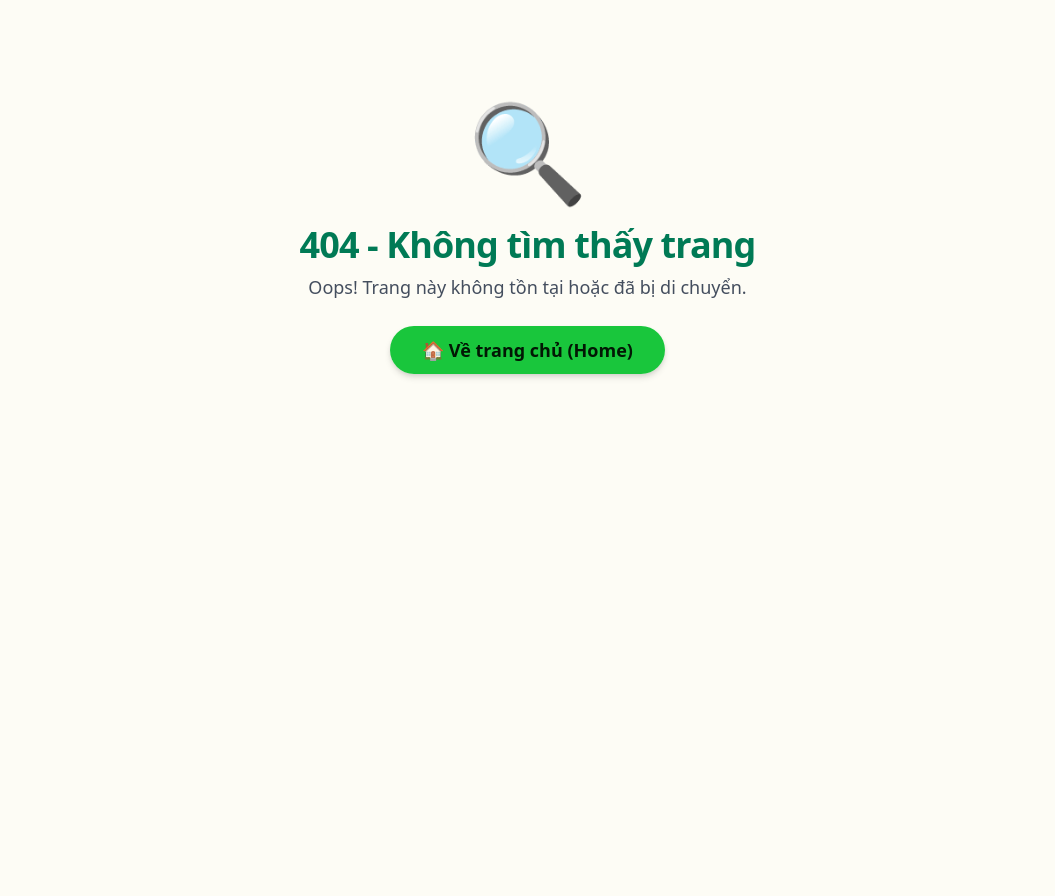
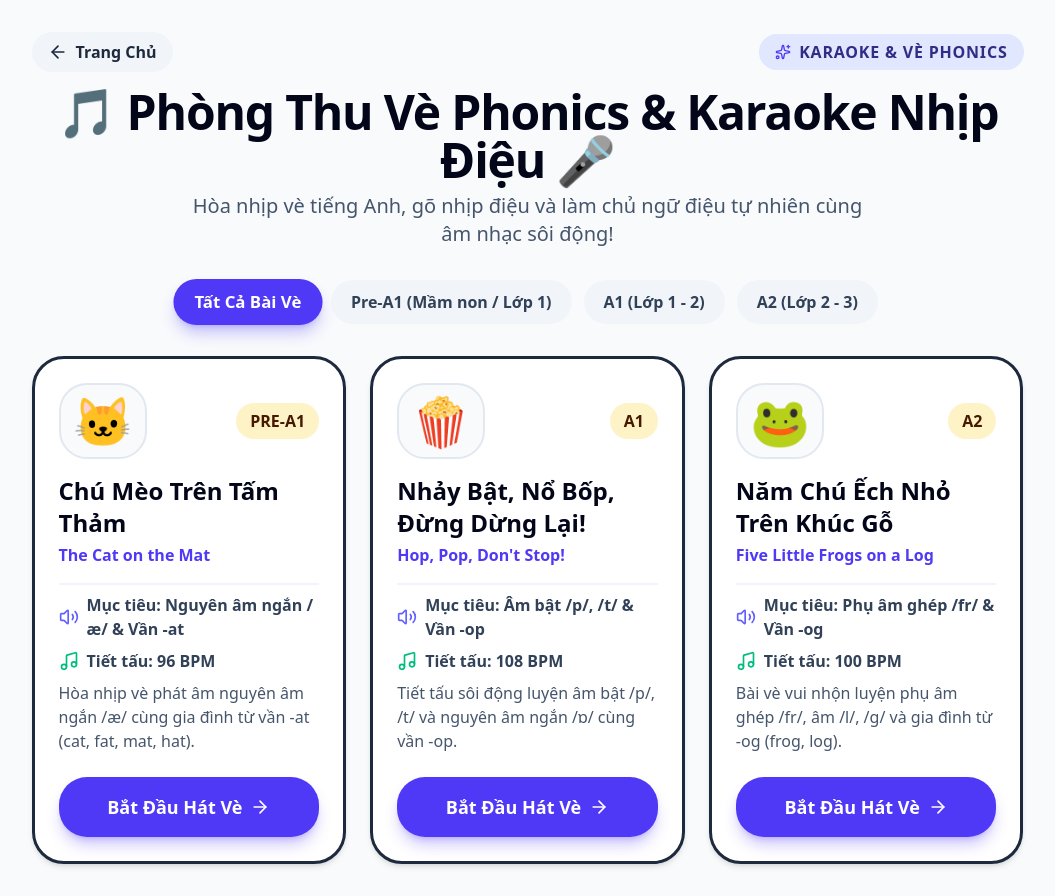
Before and after one commit to lehung1109/gamehub, a Next.js app: page /chants in a window 1280 px wide. Before the commit this address had no page. Shown: the whole page, without its empty margins (105-1160 px from the left). Before the commit the page ends 800 px from the top, so only its background shows below. Built offline with nearby package versions, Linux system fonts and the light colour scheme.

Commit message:
feat(chants): add ChantCatalog and dynamic /chants/[chantId] routes

```diff
--- /dev/null
+++ b/src/app/chants/[chantId]/page.tsx
@@ -0,0 +1,48 @@
+// src/app/chants/[chantId]/page.tsx
+
+import type { Metadata } from 'next'
+import { notFound } from 'next/navigation'
+import { getAllChants, getChantById } from '@/lib/phonics-chant-engine'
+import { KaraokeChantStudio } from '@/components/chant/KaraokeChantStudio'
+
+interface ChantPageProps {
+  params: Promise<{ chantId: string }>
+}
+
+export async function generateStaticParams() {
+  const chants = getAllChants()
+  return chants.map((chant) => ({
+    chantId: chant.id,
+  }))
+}
+
+export async function generateMetadata({ params }: ChantPageProps): Promise<Metadata> {
+  const { chantId } = await params
+  const chant = getChantById(chantId)
+
+  if (!chant) {
+    return {
+      title: 'Không tìm thấy bài vè | GameHub',
+    }
+  }
+
+  return {
+    title: `${chant.titleVi} - ${chant.titleEn} | Karaoke Phonics GameHub`,
+    description: chant.descriptionVi,
+  }
+}
+
+export default async function ChantDetailPage({ params }: ChantPageProps) {
+  const { chantId } = await params
+  const chant = getChantById(chantId)
+
+  if (!chant) {
+    notFound()
+  }
+
+  return (
+    <main className="min-h-screen bg-slate-50">
+      <KaraokeChantStudio chant={chant} />
+    </main>
+  )
+}
--- /dev/null
+++ b/src/app/chants/page.tsx
@@ -0,0 +1,21 @@
+// src/app/chants/page.tsx
+
+import type { Metadata } from 'next'
+import { getAllChants } from '@/lib/phonics-chant-engine'
+import { ChantCatalog } from '@/components/chant/ChantCatalog'
+
+export const metadata: Metadata = {
+  title: 'Phòng Thu Vè Phonics & Karaoke Nhịp Điệu | GameHub Tiếng Anh',
+  description:
+    'Học phát âm phonics, nối âm và ngữ điệu tự nhiên qua các bài vè nhịp điệu (Jazz Chants) tương tác vui nhộn cho học sinh lớp 1-2.',
+}
+
+export default function ChantsPage() {
+  const chants = getAllChants()
+
+  return (
+    <main className="min-h-screen bg-slate-50">
+      <ChantCatalog chants={chants} />
+    </main>
+  )
+}
--- /dev/null
+++ b/src/components/chant/ChantCatalog.tsx
@@ -0,0 +1,126 @@
+// src/components/chant/ChantCatalog.tsx
+'use client'
+
+import React, { useState } from 'react'
+import Link from 'next/link'
+import { Music, Sparkles, Volume2, ArrowLeft, ArrowRight } from 'lucide-react'
+import type { PhonicsChant, ChantDifficulty } from '@/types/phonics-chant'
+
+interface ChantCatalogProps {
+  chants: PhonicsChant[]
+}
+
+export function ChantCatalog({ chants }: ChantCatalogProps) {
+  const [selectedDifficulty, setSelectedDifficulty] = useState<ChantDifficulty | 'all'>('all')
+
+  const filteredChants = chants.filter((c) => {
+    if (selectedDifficulty === 'all') return true
+    return c.difficulty === selectedDifficulty
+  })
+
+  return (
+    <div className="max-w-5xl mx-auto py-8 px-4 space-y-8">
+      {/* Navigation & Header */}
+      <div className="space-y-4">
+        <div className="flex items-center justify-between">
+          <Link
+            href="/"
+            className="inline-flex items-center gap-2 px-4 py-2 rounded-2xl bg-slate-100 hover:bg-slate-200 text-slate-800 text-base font-bold transition-all"
+          >
+            <ArrowLeft className="size-5" />
+            <span>Trang Chủ</span>
+          </Link>
+
+          <span className="px-4 py-1.5 rounded-full bg-indigo-100 text-indigo-900 font-black text-base uppercase tracking-wider inline-flex items-center gap-2">
+            <Sparkles className="size-4 text-indigo-600" />
+            <span>Karaoke & Vè Phonics</span>
+          </span>
+        </div>
+
+        <div className="text-center space-y-2">
+          <h1 className="text-4xl sm:text-5xl font-black text-slate-950 tracking-tight">
+            🎵 Phòng Thu Vè Phonics & Karaoke Nhịp Điệu 🎤
+          </h1>
+          <p className="text-lg sm:text-xl font-medium text-slate-600 max-w-2xl mx-auto">
+            Hòa nhịp vè tiếng Anh, gõ nhịp điệu và làm chủ ngữ điệu tự nhiên cùng âm nhạc sôi động!
+          </p>
+        </div>
+      </div>
+
+      {/* Difficulty Filters */}
+      <div className="flex flex-wrap items-center justify-center gap-3">
+        {[
+          { id: 'all', label: 'Tất Cả Bài Vè' },
+          { id: 'pre-a1', label: 'Pre-A1 (Mầm non / Lớp 1)' },
+          { id: 'a1', label: 'A1 (Lớp 1 - 2)' },
+          { id: 'a2', label: 'A2 (Lớp 2 - 3)' },
+        ].map((tab) => (
+          <button
+            key={tab.id}
+            type="button"
+            onClick={() => setSelectedDifficulty(tab.id as ChantDifficulty | 'all')}
+            className={`px-5 py-2.5 rounded-2xl font-black text-base transition-all cursor-pointer ${
+              selectedDifficulty === tab.id
+                ? 'bg-indigo-600 text-white shadow-lg shadow-indigo-600/30 scale-105'
+                : 'bg-slate-100 hover:bg-slate-200 text-slate-700'
+            }`}
+          >
+            {tab.label}
+          </button>
+        ))}
+      </div>
+
+      {/* Chants Grid */}
+      <div className="grid grid-cols-1 md:grid-cols-2 lg:grid-cols-3 gap-6">
+        {filteredChants.map((chant) => (
+          <div
+            key={chant.id}
+            className="bg-white rounded-3xl border-3 border-slate-800 p-6 flex flex-col justify-between space-y-6 shadow-md hover:shadow-xl hover:-translate-y-1 transition-all"
+          >
+            <div className="space-y-4">
+              <div className="flex items-center justify-between">
+                <span className="text-5xl p-3 bg-slate-50 rounded-2xl border-2 border-slate-200">
+                  {chant.badgeIcon}
+                </span>
+                <span className="px-3.5 py-1.5 rounded-full bg-amber-100 text-amber-950 font-black text-base uppercase">
+                  {chant.difficulty.toUpperCase()}
+                </span>
+              </div>
+
+              <div className="space-y-1">
+                <h3 className="text-2xl font-black text-slate-950">
+                  {chant.titleVi}
+                </h3>
+                <p className="text-base font-bold text-indigo-600">
+                  {chant.titleEn}
+                </p>
+              </div>
+
+              <div className="space-y-2 pt-2 border-t-2 border-slate-100">
+                <div className="flex items-center gap-2 text-base font-bold text-slate-700">
+                  <Volume2 className="size-5 text-indigo-500 shrink-0" />
+                  <span>Mục tiêu: {chant.phonicsTarget}</span>
+                </div>
+                <div className="flex items-center gap-2 text-base font-bold text-slate-700">
+                  <Music className="size-5 text-emerald-500 shrink-0" />
+                  <span>Tiết tấu: {chant.bpm} BPM</span>
+                </div>
+                <p className="text-base text-slate-600 font-medium">
+                  {chant.descriptionVi}
+                </p>
+              </div>
+            </div>
+
+            <Link
+              href={`/chants/${chant.id}`}
+              className="w-full py-4 px-6 rounded-2xl bg-indigo-600 hover:bg-indigo-700 text-white font-black text-lg inline-flex items-center justify-center gap-2 shadow-lg shadow-indigo-600/30 transition-all cursor-pointer"
+            >
+              <span>Bắt Đầu Hát Vè</span>
+              <ArrowRight className="size-5" />
+            </Link>
+          </div>
+        ))}
+      </div>
+    </div>
+  )
+}
```
Also changed, not shown: 1 other file (tests, documents, lock files or other folders).
